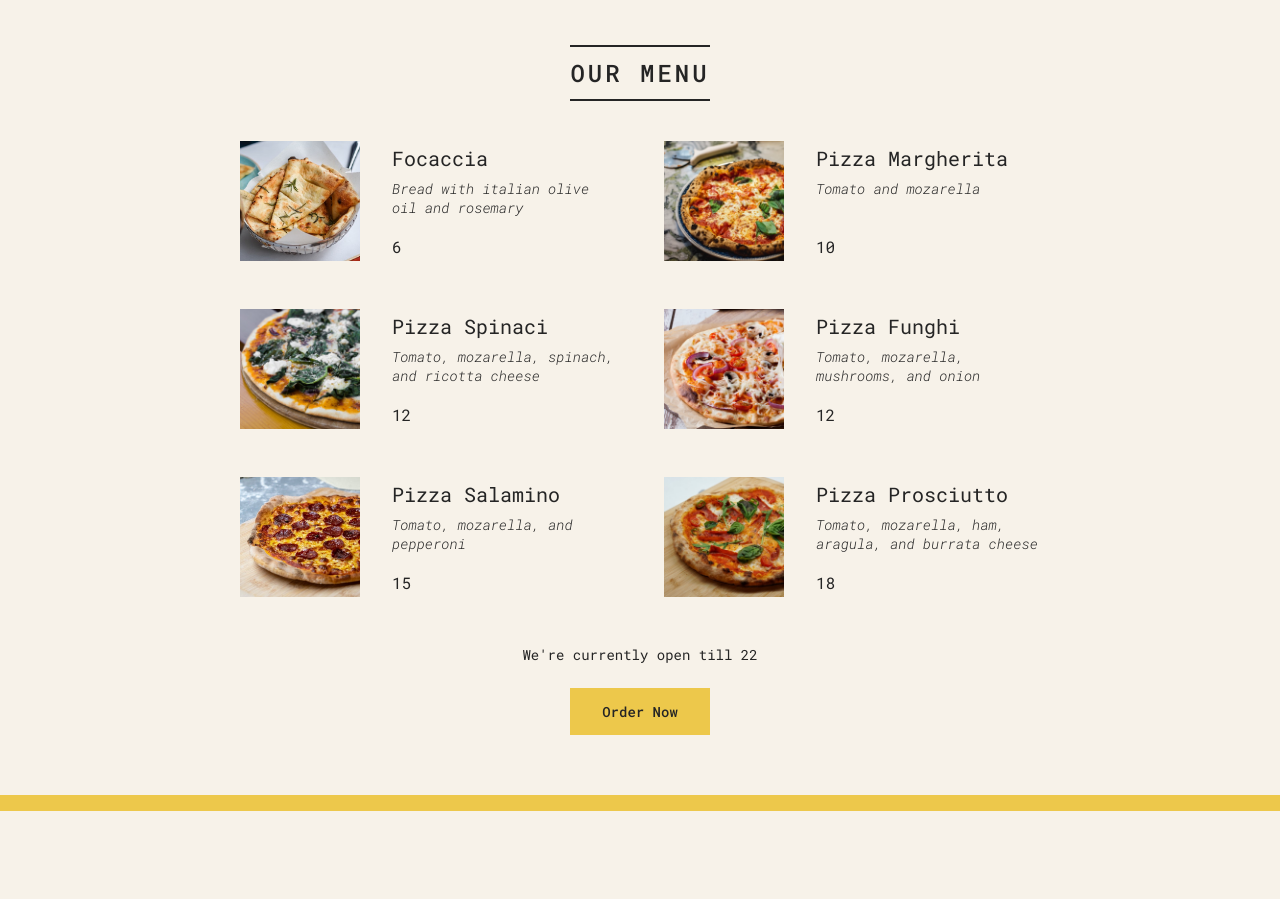
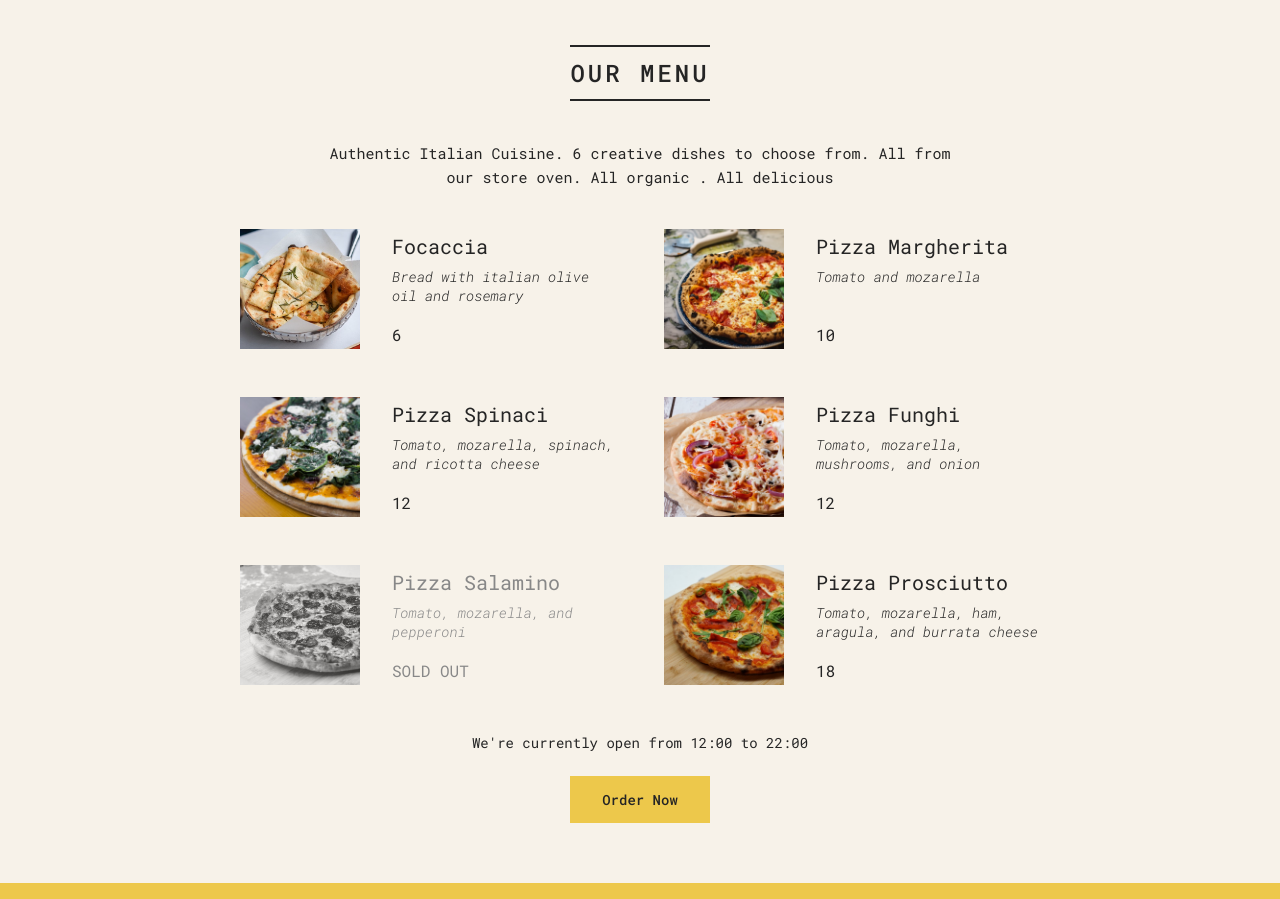
Before and after one commit to sufyansial112/pizza-menu, a React app: page / in a window 1280 px wide. Shown: the part 103-1002 px from the top of the page. Before the commit the page ends 914 px from the top, so only its background shows below. Built offline with nearby package versions, Linux system fonts and the light colour scheme.

Commit message:
adding classes with ternary

```diff
--- a/public/index.html
+++ b/public/index.html
@@ -24,7 +24,7 @@
       work correctly both with client-side routing and a non-root public URL.
       Learn how to configure a non-root public URL by running `npm run build`.
     -->
-    <title>React App</title>
+    <title>Fast React Pizza Co.</title>
   </head>
   <body>
     <noscript>You need to enable JavaScript to run this app.</noscript>
--- a/src/index.js
+++ b/src/index.js
@@ -74,12 +74,19 @@ function Menu() {
   return (
     <main className="menu">
       <h2>Our Menu</h2>
+
       {numPizzas > 0 ? (
-        <ul className="pizzas">
-          {pizzaData.map((pizza) => (
-            <Pizza pizzaObj={pizza} />
-          ))}
-        </ul>
+        <>
+          <p>
+            Authentic Italian Cuisine. 6 creative dishes to choose from. All
+            from our store oven. All organic . All delicious{" "}
+          </p>
+          <ul className="pizzas">
+            {pizzaData.map((pizza) => (
+              <Pizza pizzaObj={pizza} />
+            ))}
+          </ul>
+        </>
       ) : (
         "sorry we are currently working on our menu"
       )}
@@ -100,14 +107,14 @@ function Menu() {
   );
 }
 
-function Pizza(props) {
+function Pizza({ pizzaObj }) {
   return (
-    <li className="pizza">
-      <img src={props.pizzaObj.photoName} alt={props.pizzaObj.photoName}></img>
+    <li className={`pizza ${pizzaObj.soldOut ? "sold-out" : ""}`}>
+      <img src={pizzaObj.photoName} alt={pizzaObj.photoName}></img>
       <div>
-        <h3>{props.pizzaObj.name}</h3>
-        <p>{props.pizzaObj.ingredients}</p>
-        <span>{props.pizzaObj.price}</span>
+        <h3>{pizzaObj.name}</h3>
+        <p>{pizzaObj.ingredients}</p>
+        <span>{pizzaObj.soldOut ? "SOLD OUT" : pizzaObj.price}</span>
       </div>
     </li>
   );
@@ -118,25 +125,33 @@ function Footer() {
   const openHour = 12;
   const closeHour = 22;
   const isOpen = hours >= openHour && hours <= closeHour;
+  console.log(isOpen);
   //  alert("We're currently open");
   // else alert("Sorry, we're closed");
 
   return (
     <footer className="footer">
       {isOpen ? (
-        <div className="order">
-          <p>We're currently open till {closeHour}</p>
-          <button className="btn"> Order Now</button>
-        </div>
+        <Order closeHour={closeHour} openHour={openHour} />
       ) : (
         <p>
-          we are available from {openHour}"00" till {closeHour}:00
+          we are available from {openHour}:00 till {closeHour}:00
         </p>
       )}
     </footer>
   );
 }
 
+function Order({ openHour, closeHour }) {
+  return (
+    <div className="order">
+      <p>
+        We're currently open from {openHour}:00 to {closeHour}:00
+      </p>
+      <button className="btn"> Order Now</button>
+    </div>
+  );
+}
 // react v18
 const root = ReactDOM.createRoot(document.getElementById("root"));
 root.render(
```
